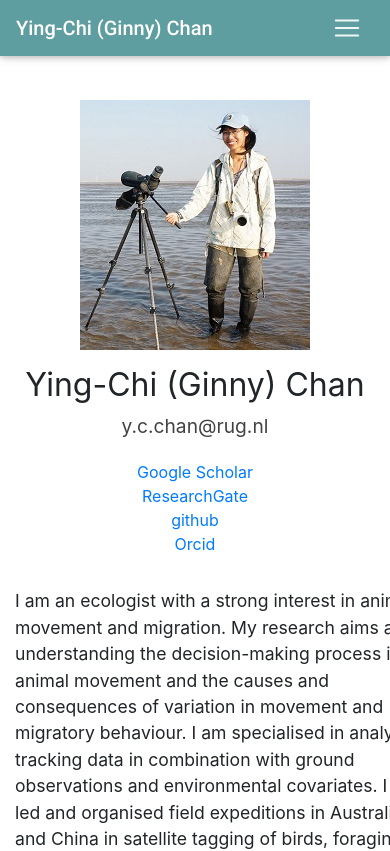
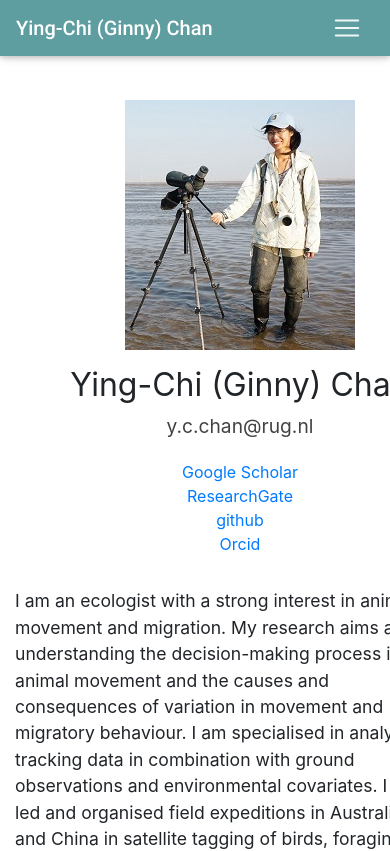
Before and after one commit to chanyingchi/chanyingchi.github.io, a React (Create React App) app: page / in a window 390 px wide. Shown: the top 851 px of the page. Built offline with nearby package versions, Linux system fonts and the light colour scheme.

Commit message:
* Multimedia layout

```diff
--- a/src/App.css
+++ b/src/App.css
@@ -60,6 +60,22 @@
   z-index: 2;
 }
 
+@media only screen and (max-width: 800px) {
+  .App-section-content {
+    display: flex;
+    flex-direction: column;
+    width: 100%;
+
+    max-width: 800px;
+
+    margin-left: auto;
+    margin-right: auto;
+
+    position: relative;
+    z-index: 2;
+  }
+}
+
 .App-section-left {
   display: flex;
   flex-direction: column;
--- a/src/multimedia/Multimedia.css
+++ b/src/multimedia/Multimedia.css
@@ -5,7 +5,28 @@
   align-items: center;
   justify-content: space-between;
   margin-bottom: 2em;
+  width: 100%;
+  max-width: 1280px;
+  margin-left: auto;
+  margin-right: auto;
+  position: relative;
   color: black;
+}
+
+
+@media only screen and (max-width: 800px) {
+  .Media {
+    display: flex;
+    flex-direction: column;
+    width: 100%;
+
+    max-width: 800px;
+
+    margin-left: auto;
+    margin-right: auto;
+
+    position: relative;
+  }
 }
 
 a .Media:hover {
```
